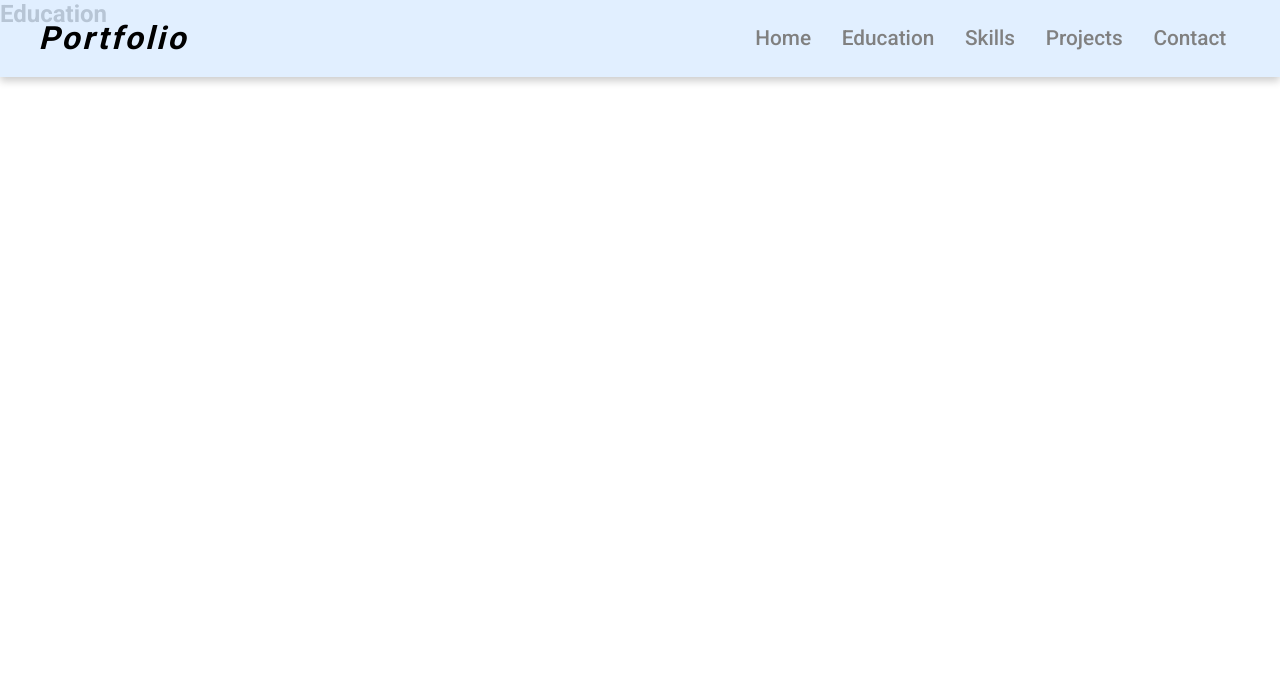
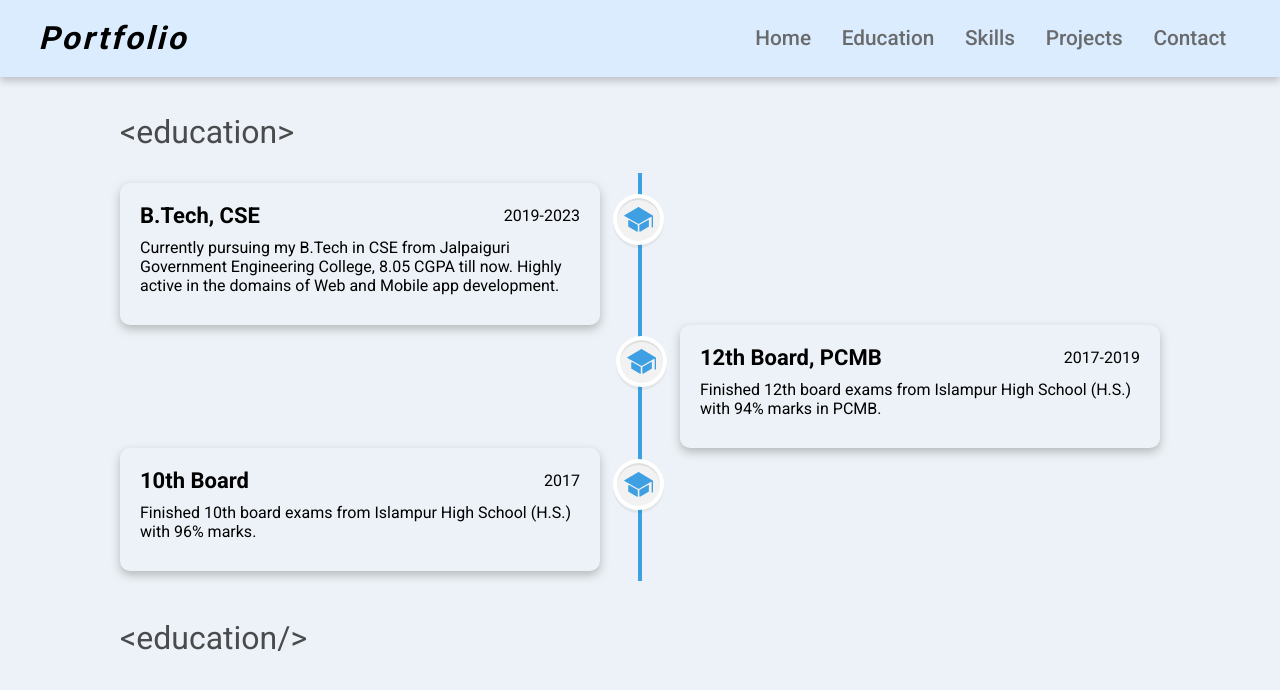
Before and after one commit to niloysikdar/React-Portfolio, a React (Create React App) app: page /education in a window 1280 px wide. Shown: the top 690 px of the page. Built offline with nearby package versions, Linux system fonts and the light colour scheme.

Commit message:
Added Education Section

```diff
--- /dev/null
+++ b/src/components/EducationCard/EducationCard.tsx
@@ -0,0 +1,30 @@
+import { FC } from "react";
+
+import { IoIosSchool } from "react-icons/io";
+import styles from "./educationCard.module.scss";
+
+interface EducationCardProps {
+  title: string;
+  date: string;
+  details: string;
+  isLeft?: boolean;
+}
+
+const EducationCard: FC<EducationCardProps> = (props) => {
+  return (
+    <div
+      className={`${styles.row} ${props.isLeft ? styles.row_1 : styles.row_2}`}
+    >
+      <section>
+        <IoIosSchool className={styles.icon} />
+        <div className={styles.details}>
+          <span className={styles.title}>{props.title}</span>
+          <span>{props.date}</span>
+        </div>
+        <p>{props.details}</p>
+      </section>
+    </div>
+  );
+};
+
+export { EducationCard };
--- /dev/null
+++ b/src/components/EducationCard/educationCard.module.scss
@@ -0,0 +1,118 @@
+.row {
+  display: flex;
+
+  section {
+    border-radius: 10px;
+    width: calc(50% - 40px);
+    padding: 20px;
+    position: relative;
+    box-shadow: 0 4px 10px 0 rgba(128, 128, 128, 0.5);
+    transition: 0.3s all linear;
+
+    &:hover {
+      box-shadow: 0 4px 10px 0 #808080;
+    }
+
+    &::before {
+      position: absolute;
+      content: "";
+      height: 15px;
+      width: 15px;
+      background: #fff;
+      top: 28px;
+      z-index: -1;
+      transform: rotate(45deg);
+    }
+
+    .icon {
+      position: absolute;
+      background: #f2f2f2;
+      height: 43px;
+      width: 43px;
+      padding: 5px;
+      text-align: center;
+      line-height: 40px;
+      border-radius: 50%;
+      color: #3ea0e2;
+      font-size: 17px;
+      box-shadow: 0 0 0 4px #fff, inset 0 2px 0 rgba(0, 0, 0, 0.08),
+        0 3px 0 4px rgba(0, 0, 0, 0.05);
+    }
+
+    .details {
+      display: flex;
+      align-items: center;
+      justify-content: space-between;
+
+      .title {
+        font-size: 22px;
+        font-weight: 600;
+      }
+    }
+
+    p {
+      margin: 10px 0;
+    }
+  }
+}
+
+.row_1 {
+  justify-content: flex-start;
+
+  section {
+    &::before {
+      right: -7px;
+    }
+
+    .icon {
+      top: 15px;
+      right: -60px;
+    }
+  }
+}
+
+.row_2 {
+  justify-content: flex-end;
+
+  section {
+    &::before {
+      left: -7px;
+    }
+
+    .icon {
+      top: 15px;
+      left: -60px;
+    }
+  }
+}
+
+@media (max-width: 790px) {
+  .row {
+    margin: 30px 0 3px 60px;
+
+    section {
+      width: 100%;
+    }
+  }
+
+  .row_1 section::before {
+    left: -7px;
+  }
+
+  .row_1 section .icon {
+    left: -60px;
+  }
+}
+
+@media (max-width: 440px) {
+  .row {
+    margin: 10px 0;
+
+    section {
+      &::before,
+      .icon {
+        display: none;
+      }
+    }
+  }
+}
--- a/src/components/Navbar/navbar.module.scss
+++ b/src/components/Navbar/navbar.module.scss
@@ -8,9 +8,9 @@
   height: $navbarheight;
   width: 100%;
   padding: 0 3vw;
-  background-color: #dbecffd5;
+  background-color: #dbecff;
   box-shadow: 0 4px 8px 0 rgba(0, 0, 0, 0.2);
-  z-index: 100;
+  z-index: 1;
   display: flex;
   justify-content: space-between;
   align-items: center;
@@ -27,7 +27,7 @@
       padding: 0.5vw 0.7vw;
       margin: 0 0.5vw;
       transition: 0.5s all ease-in-out;
-      color: #808080;
+      color: #5e5e5eea;
       font-size: 1.3rem;
       font-weight: 500;
       transition: 0.5s all ease-in-out;
--- /dev/null
+++ b/src/pages/Education/EducationData.ts
@@ -0,0 +1,22 @@
+export const EducationData = [
+  {
+    title: "B.Tech, CSE",
+    date: "2019-2023",
+    details: `Currently pursuing my B.Tech in CSE from Jalpaiguri Government Engineering College, 8.05 CGPA till now.
+      Highly active in the domains of Web and Mobile app development.`,
+  },
+
+  {
+    title: "12th Board, PCMB",
+    date: "2017-2019",
+    details:
+      "Finished 12th board exams from Islampur High School (H.S.) with 94% marks in PCMB.",
+  },
+
+  {
+    title: "10th Board",
+    date: "2017",
+    details:
+      "Finished 10th board exams from Islampur High School (H.S.) with 96% marks.",
+  },
+];
--- a/src/pages/Education/education.module.scss
+++ b/src/pages/Education/education.module.scss
@@ -0,0 +1,96 @@
+@import "../../ui/colors";
+@import "../../ui/values";
+
+@mixin keyframes($animation-name) {
+  @-webkit-keyframes #{$animation-name} {
+    @content;
+  }
+  @-moz-keyframes #{$animation-name} {
+    @content;
+  }
+  @-ms-keyframes #{$animation-name} {
+    @content;
+  }
+  @-o-keyframes #{$animation-name} {
+    @content;
+  }
+  @keyframes #{$animation-name} {
+    @content;
+  }
+}
+
+@mixin animation($str) {
+  -webkit-animation: #{$str};
+  -moz-animation: #{$str};
+  -ms-animation: #{$str};
+  -o-animation: #{$str};
+  animation: #{$str};
+}
+
+@include keyframes(slide-left) {
+  0% {
+    left: -100%;
+  }
+
+  100% {
+    left: 0;
+  }
+}
+
+.education {
+  position: absolute;
+  left: 0;
+  min-height: calc(100vh - #{$navbarheight});
+  width: 100%;
+  margin-top: $navbarheight;
+  padding: 1rem 0;
+  background-color: $lightbackground;
+  @include animation("slide-left 1.4s 1");
+
+  .wrapper {
+    max-width: 1080px;
+    margin: 20px auto;
+    padding: 0 20px;
+    position: relative;
+
+    .eduOpen {
+      font-size: 2rem;
+      font-weight: 400;
+      margin-bottom: 2rem;
+      color: #000000b0;
+    }
+
+    .eduClose {
+      font-size: 2rem;
+      font-weight: 400;
+      margin-top: 3rem;
+      color: #000000b0;
+    }
+
+    .center_line {
+      position: absolute;
+      height: 75%;
+      width: 4px;
+      background: #3ea0e2;
+      left: 50%;
+      top: 60px;
+      transform: translateX(-50%);
+    }
+  }
+}
+
+@media (max-width: 790px) {
+  .wrapper {
+    .center_line {
+      left: 40px !important;
+    }
+  }
+}
+
+@media (max-width: 440px) {
+  .wrapper {
+    .center_line {
+      display: none;
+    }
+  }
+}
--- a/src/pages/Education/index.tsx
+++ b/src/pages/Education/index.tsx
@@ -1,7 +1,28 @@
+import { EducationCard } from "../../components/EducationCard/EducationCard";
+
+import { EducationData } from "./EducationData";
+import styles from "./education.module.scss";
+
+const eduOpen = "<education>";
+const eduClose = "<education/>";
+
 const Education = () => {
   return (
-    <div>
-      <h2>Education</h2>
+    <div className={styles.education}>
+      <div className={styles.wrapper}>
+        <h3 className={styles.eduOpen}>{eduOpen}</h3>
+        <div className={styles.center_line}></div>
+        {EducationData.map((item, index) => (
+          <EducationCard
+            key={item.date}
+            title={item.title}
+            date={item.date}
+            details={item.details}
+            isLeft={index % 2 === 0 ? true : false}
+          />
+        ))}
+        <h3 className={styles.eduClose}>{eduClose}</h3>
+      </div>
     </div>
   );
 };
--- a/src/pages/Home/home.module.scss
+++ b/src/pages/Home/home.module.scss
@@ -49,7 +49,7 @@
 
 .home {
   min-height: 100vh;
-  padding: calc($navbarheight + 2rem) 2rem 2rem 2rem;
+  padding: calc(#{$navbarheight} + 2rem) 2rem 2rem 2rem;
   background-color: $lightbackground;
   display: flex;
   flex-direction: column;
```
